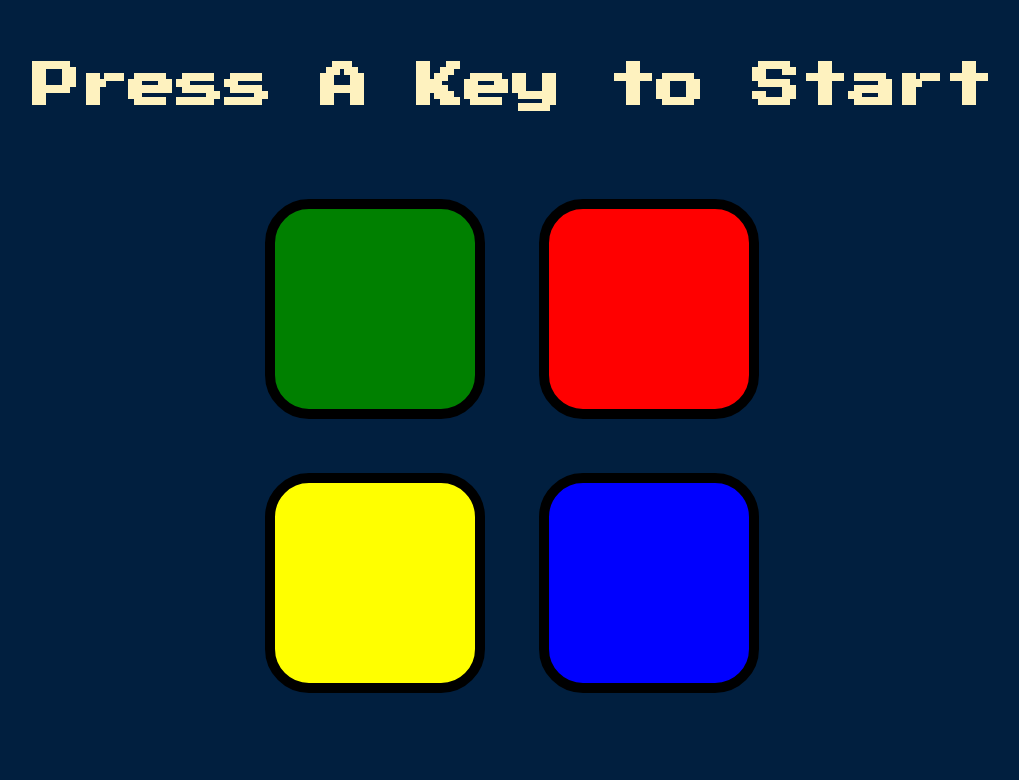
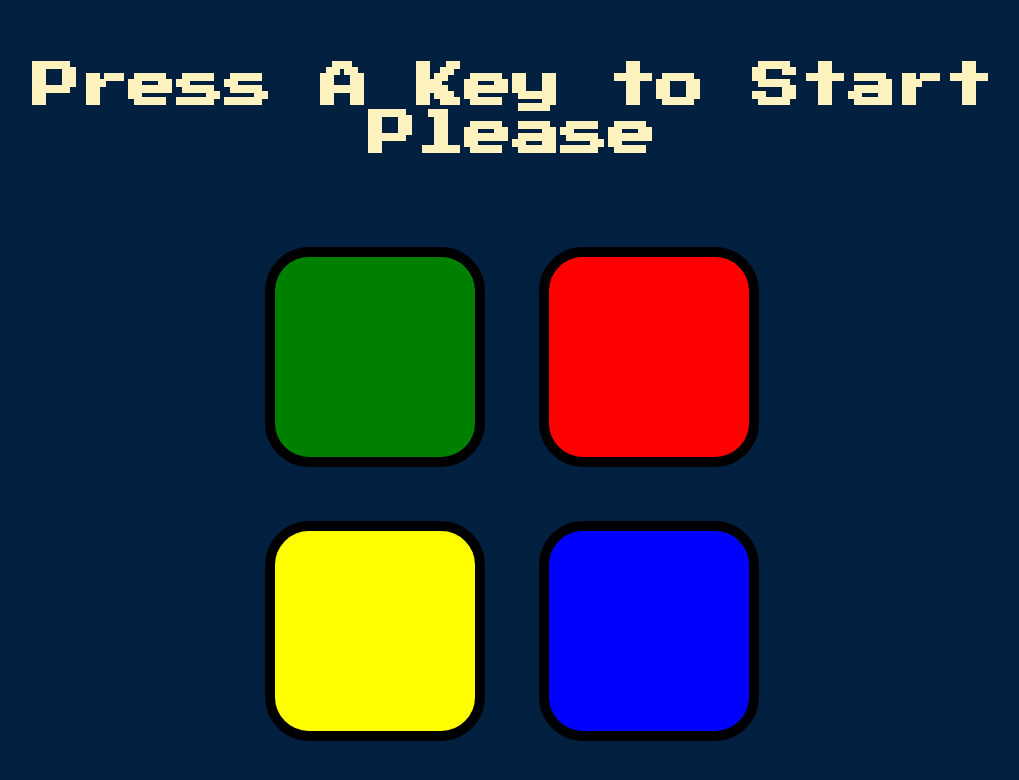
Before and after one commit to Zaykenov/Simon_game, a plain HTML site: page index.html in a window 1280 px wide. Shown: the whole page, without its empty margins (128-1147 px from the left). Drawn offline with nearby package versions, Linux system fonts and the light colour scheme.

Commit message:
Update index.html

```diff
--- a/index.html
+++ b/index.html
@@ -9,7 +9,7 @@
 </head>
 
 <body>
-  <h1 id="level-title">Press A Key to Start</h1>
+  <h1 id="level-title">Press A Key to Start Please</h1>
   <div class="container">
     <div class="row">
 
```
